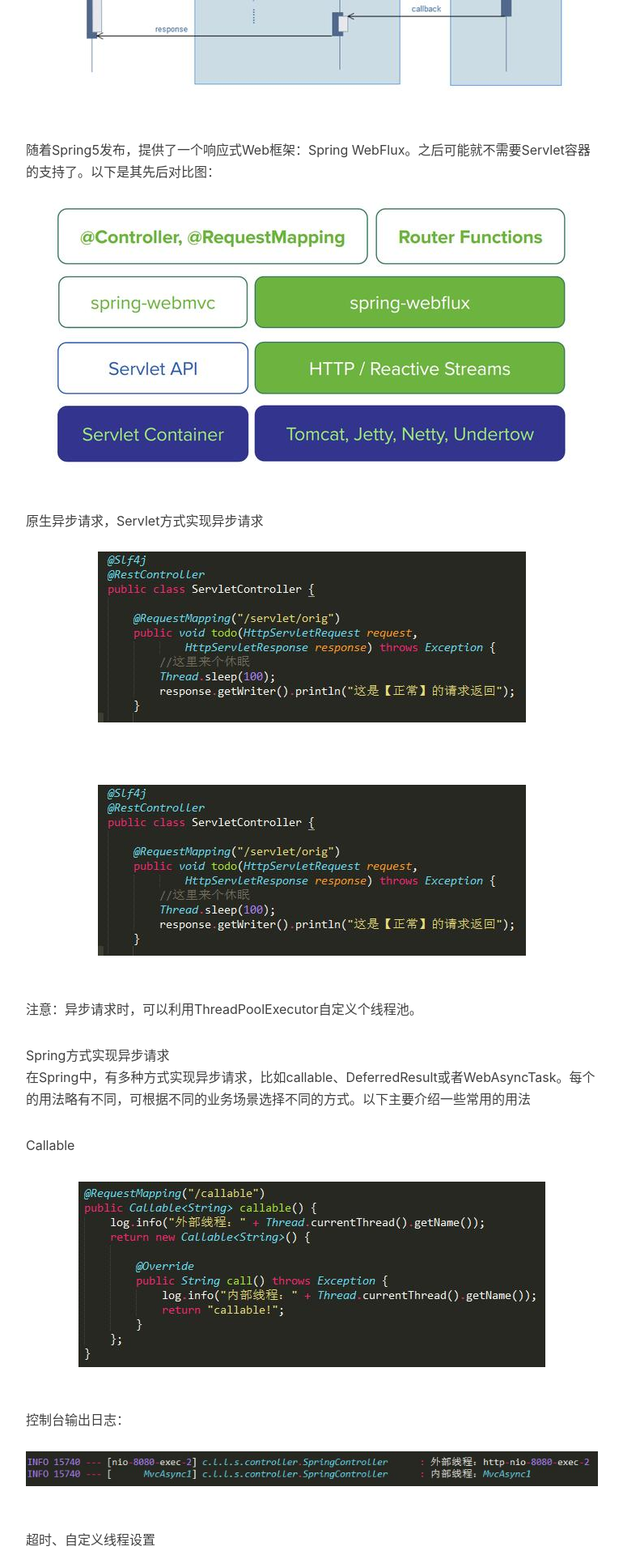
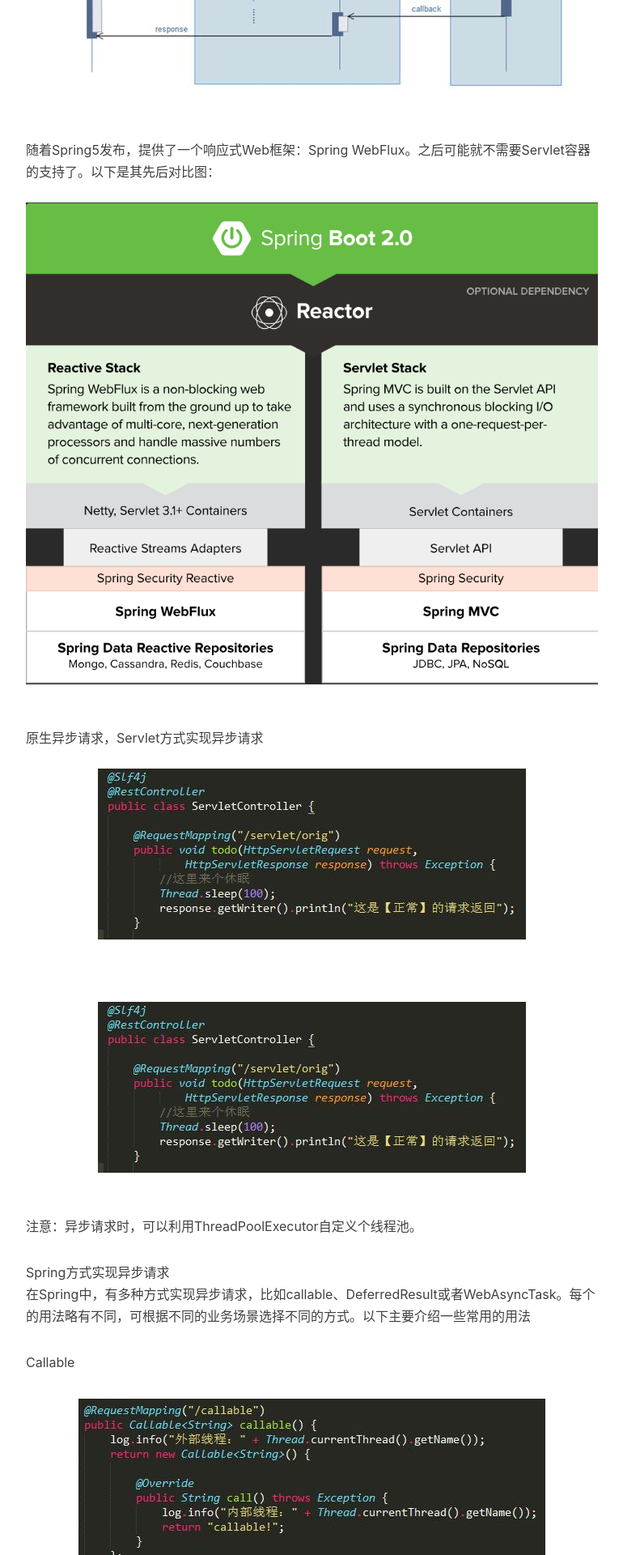
Before and after one commit to licslan/licslan.github.io, a Jekyll site: the page built from _posts/2019-01-06-springboot异步请求，提高并发性能.md, in a window 1280 px wide. Shown: the part 1539-3459 px from the top of the page at 81% size, without its empty margins (233-1003 px from the left). Built offline with Jekyll 4.4.1, drawn with Linux system fonts in a browser that asks for light colours; nearby versions of some CDN libraries; comment, search, counter and statistics services are not loaded.

Commit message:
Update 2019-01-06-springboot异步请求，提高并发性能.md

```diff
--- a/_posts/2019-01-06-springboot异步请求，提高并发性能.md
+++ b/_posts/2019-01-06-springboot异步请求，提高并发性能.md
@@ -20,7 +20,7 @@ tags:
 而在Servlet3.0发布后，提供了一个新特性：异步处理请求。可以先释放容器分配给请求的线程与相关资源，减轻系统负担，释放了容器所分配线程的请求，其响应将被延后，可以在耗时处理完成（例如长时间的运算）时再对客户端进行响应。其请求流程为：<br>
 ![](https://raw.githubusercontent.com/licslan/licslan.github.io/master/img/异步io_servlet3.0.jpg)<br>
 随着Spring5发布，提供了一个响应式Web框架：Spring WebFlux。之后可能就不需要Servlet容器的支持了。以下是其先后对比图：
-![](https://raw.githubusercontent.com/licslan/licslan.github.io/master/img/spring_webflux.jpg)<br>
+![](https://raw.githubusercontent.com/licslan/licslan.github.io/master/img/springboot_reactor.jpg)<br>
 原生异步请求，Servlet方式实现异步请求<br>
 ![](https://raw.githubusercontent.com/licslan/licslan.github.io/master/img/servlet_asyn01.jpg)<br>
 ![](https://raw.githubusercontent.com/licslan/licslan.github.io/master/img/servlet_asyn01.jpg)<br>
```
